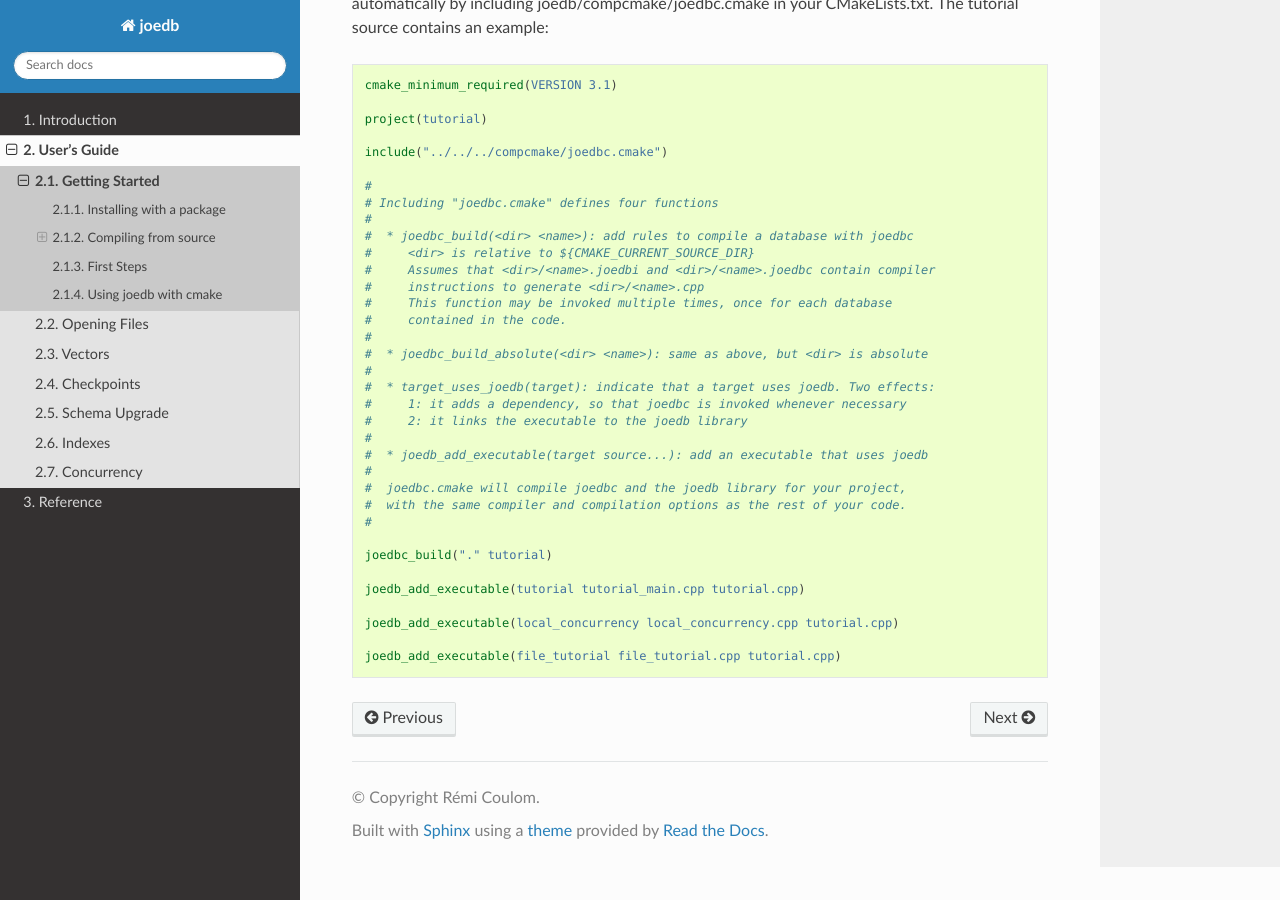
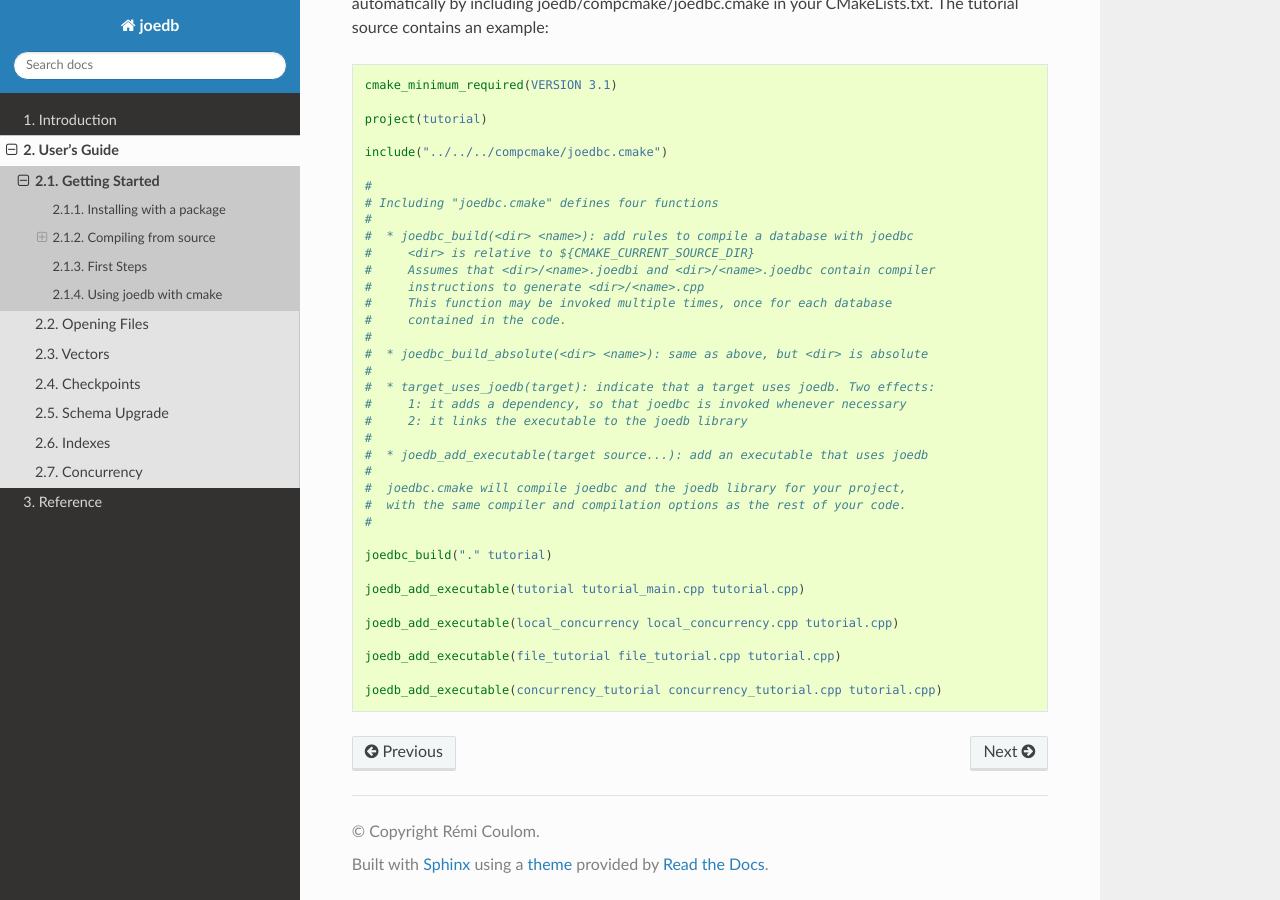
Before and after one commit to Remi-Coulom/joedb, a Sphinx documentation site: the page built from doc/source/getting_started.rst, in a window 1280 px wide and 900 px high, scrolled down 2279 px. Built offline with Sphinx 7.4.7 and the Read the Docs theme 2.0.0, drawn with Linux system fonts in a browser that asks for light colours; formulas are drawn with MathJax 3.

Commit message:
add concurrency_tutorial to tutorial/CMakeLists.txt

```diff
--- a/doc/source/tutorial/CMakeLists.txt
+++ b/doc/source/tutorial/CMakeLists.txt
@@ -33,3 +33,5 @@ joedb_add_executable(tutorial tutorial_main.cpp tutorial.cpp)
 joedb_add_executable(local_concurrency local_concurrency.cpp tutorial.cpp)
 
 joedb_add_executable(file_tutorial file_tutorial.cpp tutorial.cpp)
+
+joedb_add_executable(concurrency_tutorial concurrency_tutorial.cpp tutorial.cpp)
```
